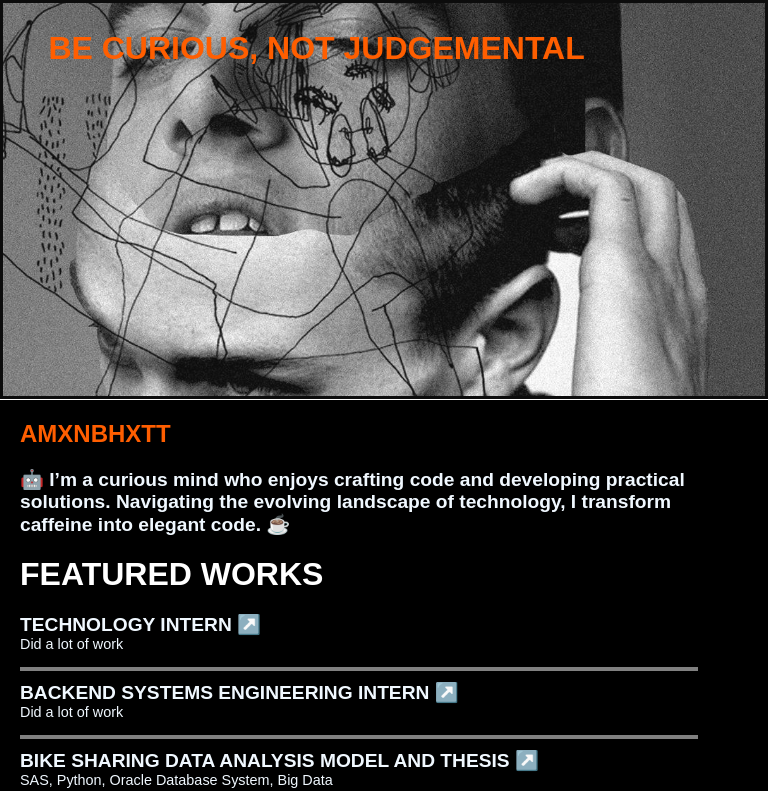
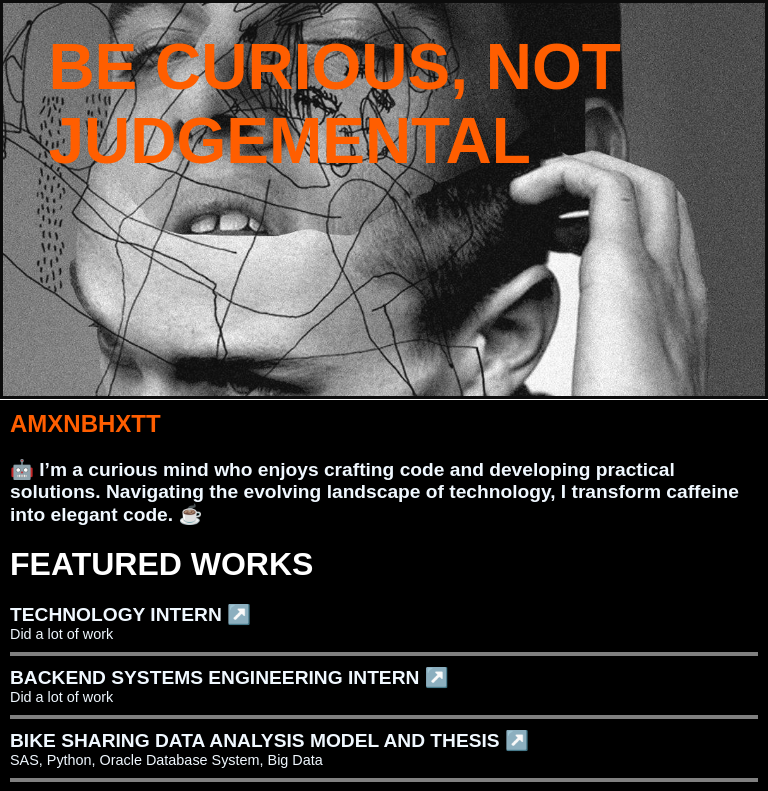
Before and after one commit to AmxnBhxtt/Personal-Website, a React (Create React App) app: page / in a window 768 px wide. Shown: the top 791 px of the page. Built offline with nearby package versions, Linux system fonts and the light colour scheme.

Commit message:
mac and ipad compatibility, css updated

```diff
--- a/src/App.css
+++ b/src/App.css
@@ -126,3 +126,112 @@ hr {
     font-size: 0.9rem; /* Adjust paragraph size */
   }
 }
+
+/* Default desktop styles will apply above 1024px */
+
+/* Mid-size screens: Tablets, iPads, and MacBooks */
+@media (min-width: 768px) and (max-width: 1024px) {
+  .container {
+    flex-direction: column; /* Stack the sections vertically */
+  }
+
+  .right {
+    order: 1; /* Move the right side (images) to the top */
+    flex: none; /* Reset flex */
+    height: 50vh; /* Adjust the height */
+  }
+
+  .left {
+    order: 2; /* Move the left side (content) to the bottom */
+    flex: none; /* Reset flex */
+    height: auto; /* Let the content take its natural height */
+    padding: 15px; /* Adjust padding for mid-size screens */
+  }
+
+  .text-overlay {
+    font-size: 2.5rem; /* Adjust font size for mid-size screens */
+    padding: 15px; /* Reduce padding to prevent text overflow */
+    width: 90%; /* Ensure it fits within the screen */
+    left: 5%; /* Center horizontally */
+    right: 5%; /* Space on the right */
+    box-sizing: border-box; /* Include padding in width */
+  }
+
+  .background-image {
+    height: 100%;
+    object-fit: cover; /* Ensure the image covers the container */
+  }
+
+  .page-title {
+    font-size: 1.75rem; /* Adjust title size for mid-screens */
+  }
+
+  h2 {
+    font-size: 2.5rem; /* Adjust heading size */
+  }
+
+  h3 {
+    font-size: 1.3rem; /* Adjust heading size */
+  }
+
+  p {
+    font-size: 1rem; /* Adjust paragraph size */
+  }
+
+  hr {
+    margin: 15px 0; /* Adjust margins for better spacing */
+  }
+}
+
+/* Mobile layout: Phones and smaller screens below 768px */
+@media (max-width: 768px) {
+  .container {
+    flex-direction: column; /* Stack the sections vertically */
+  }
+
+  .right {
+    order: 1; /* Move the right side (images) to the top */
+    flex: none; /* Reset flex */
+    height: 50vh; /* Adjust the height */
+  }
+
+  .left {
+    order: 2; /* Move the left side (content) to the bottom */
+    flex: none; /* Reset flex */
+    height: auto; /* Let the content take its natural height */
+    padding: 10px; /* Adjust padding for smaller screens */
+  }
+
+  .text-overlay {
+    font-size: 2rem; /* Adjust font size for smaller screens */
+    padding: 10px; /* Reduce padding for mobile view */
+    width: 90%; /* Ensure it fits within the screen */
+    left: 5%; /* Center horizontally */
+    right: 5%; /* Space on the right */
+    box-sizing: border-box; /* Include padding in width */
+  }
+
+  .background-image {
+    height: 100%;
+  }
+
+  .page-title {
+    font-size: 1.5rem; /* Adjust title size for mobile */
+  }
+
+  h2 {
+    font-size: 2rem; /* Smaller headings on mobile */
+  }
+
+  h3 {
+    font-size: 1.2rem; /* Adjust heading size */
+  }
+
+  p {
+    font-size: 0.9rem; /* Adjust paragraph size */
+  }
+
+  hr {
+    margin: 10px 0; /* Adjust margin */
+  }
+}
```
